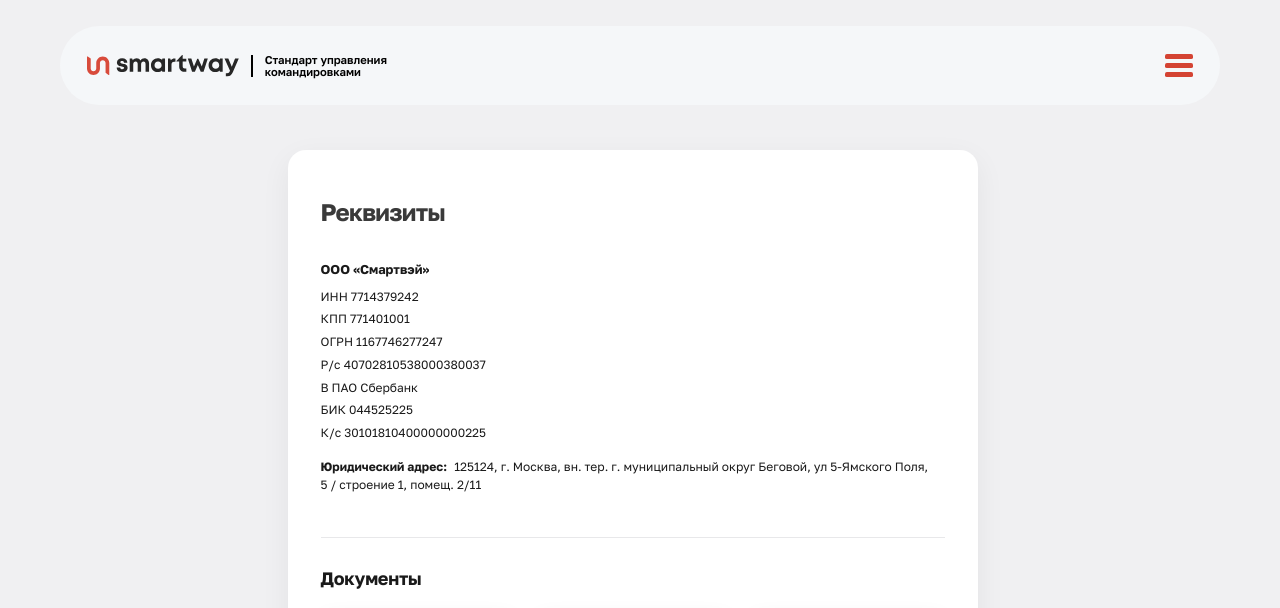
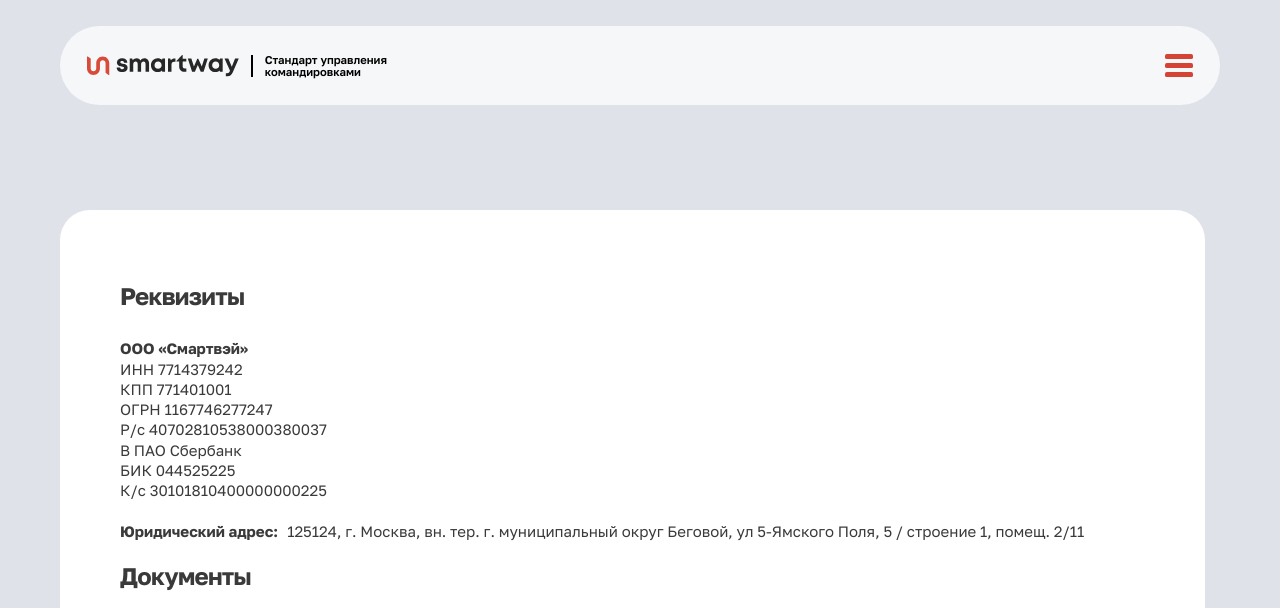
Before and after one commit to AntonMarkulevich/smartway, a PHP site: page /rekvizity.html in a window 1280 px wide. Shown: the top 608 px of the page. Run offline with PHP 8.4, Linux system fonts and the light colour scheme.

Commit message:
edits page REKVIZITY

```diff
--- a/css/rekvizity-page.css
+++ b/css/rekvizity-page.css
@@ -119,3 +119,204 @@
     transform: translateY(-2px);
   }
 }
+
+/* Реквизиты: синхронизация с макетом Figma (node 1214:6557) */
+.page-rekvizity {
+  background: #e0e2ea;
+}
+
+.page-rekvizity .rekvizity-block {
+  margin-top: 40px;
+}
+
+.page-rekvizity .rekvizity-block__panel {
+  max-width: 1760px;
+  margin: 0 auto;
+  background: #ffffff;
+  border-radius: 24px;
+  box-shadow: none;
+}
+
+.page-rekvizity .rekvizity-block__title,
+.page-rekvizity .rekvizity-block__docs-title,
+.page-rekvizity .rekvizity-block__info,
+.page-rekvizity .rekvizity-doc__caption {
+  color: #3a3a3a;
+}
+
+.page-rekvizity .rekvizity-block__docs {
+  border-top: 0;
+  padding-top: 0;
+}
+
+.page-rekvizity .rekvizity-doc__img-wrap {
+  border-radius: 0;
+  background: transparent;
+  box-shadow: none;
+  border: 0;
+}
+
+.page-rekvizity .rekvizity-doc__img {
+  display: block;
+  width: 100%;
+  max-height: none;
+  aspect-ratio: 472 / 667;
+  object-fit: cover;
+  background: transparent;
+}
+
+.page-rekvizity .rekvizity-doc__caption {
+  font-size: 20px;
+  line-height: 27px;
+}
+
+@media (min-width: 1025px) {
+  .page-rekvizity .rekvizity-block {
+    margin-top: 80px;
+  }
+
+  .page-rekvizity .rekvizity-block__panel {
+    padding: 80px;
+    border-radius: 40px;
+  }
+
+  .page-rekvizity .rekvizity-block__title {
+    margin: 0 0 21px;
+    font-size: 32px;
+    line-height: 70px;
+    letter-spacing: -1px;
+  }
+
+  .page-rekvizity .rekvizity-block__info {
+    max-width: 1350px;
+    font-size: 20px;
+    line-height: 27px;
+  }
+
+  .page-rekvizity .rekvizity-block__company,
+  .page-rekvizity .rekvizity-block__line,
+  .page-rekvizity .rekvizity-block__legal {
+    margin: 0;
+    font-size: 20px;
+    line-height: 27px;
+  }
+
+  .page-rekvizity .rekvizity-block__legal {
+    margin-top: 27px;
+  }
+
+  .page-rekvizity .rekvizity-block__docs {
+    margin-top: 21px;
+  }
+
+  .page-rekvizity .rekvizity-block__docs-title {
+    margin: 0 0 21px;
+    font-size: 32px;
+    line-height: 51px;
+    letter-spacing: -1px;
+  }
+
+  .page-rekvizity .rekvizity-block__docs-grid {
+    grid-template-columns: repeat(3, minmax(0, 500px));
+    gap: 28px;
+  }
+
+  .page-rekvizity .rekvizity-doc__caption {
+    margin-top: 22px;
+  }
+}
+
+@media (max-width: 1184px) {
+  .page-rekvizity .rekvizity-block__panel {
+    padding: 56px 40px;
+    border-radius: 30px;
+  }
+
+  .page-rekvizity .rekvizity-block__title {
+    margin: 0 0 24px;
+    font-size: 32px;
+    line-height: 35px;
+    letter-spacing: -1px;
+    text-align: left;
+  }
+
+  .page-rekvizity .rekvizity-block__info,
+  .page-rekvizity .rekvizity-block__company,
+  .page-rekvizity .rekvizity-block__line,
+  .page-rekvizity .rekvizity-block__legal {
+    font-size: 18px;
+    line-height: 26px;
+    letter-spacing: -0.5px;
+    text-align: left;
+  }
+
+  .page-rekvizity .rekvizity-block__docs {
+    margin-top: 24px;
+  }
+
+  .page-rekvizity .rekvizity-block__docs-title {
+    margin: 0 0 24px;
+    font-size: 32px;
+    line-height: 35px;
+    letter-spacing: -1px;
+    text-align: left;
+  }
+
+  .page-rekvizity .rekvizity-block__docs-grid {
+    grid-template-columns: repeat(2, minmax(0, 1fr));
+    gap: 20px;
+    max-width: none;
+  }
+
+  .page-rekvizity .rekvizity-doc__caption {
+    margin-top: 16px;
+    font-size: 20px;
+    line-height: 27px;
+    text-align: left;
+  }
+}
+
+@media (max-width: 768px) {
+  .rekvizity-main {
+    padding: 24px 10px 48px;
+  }
+  .page-rekvizity .rekvizity-block {
+    margin-top: 40px;
+  }
+
+  .page-rekvizity .rekvizity-block__panel {
+    padding: 40px;
+    border-radius: 30px;
+  }
+
+  .page-rekvizity .rekvizity-block__title {
+    margin: 0 0 40px;
+    letter-spacing: -0.5px;
+  }
+
+  .page-rekvizity .rekvizity-block__docs {
+    margin-top: 26px;
+  }
+
+  .page-rekvizity .rekvizity-block__docs-title {
+    margin: 0 0 40px;
+    line-height: 29px;
+  }
+}
+
+@media (max-width: 650px) {
+  .page-rekvizity .rekvizity-block__docs-grid {
+    grid-template-columns: 1fr;
+    max-width: 249px;
+    margin: 0;
+    justify-items: start;
+  }
+
+  .page-rekvizity .rekvizity-doc {
+    width: 100%;
+    margin: 0;
+  }
+  .page-rekvizity .rekvizity-doc__caption {
+    font-size: 18px;
+  }
+}
```
